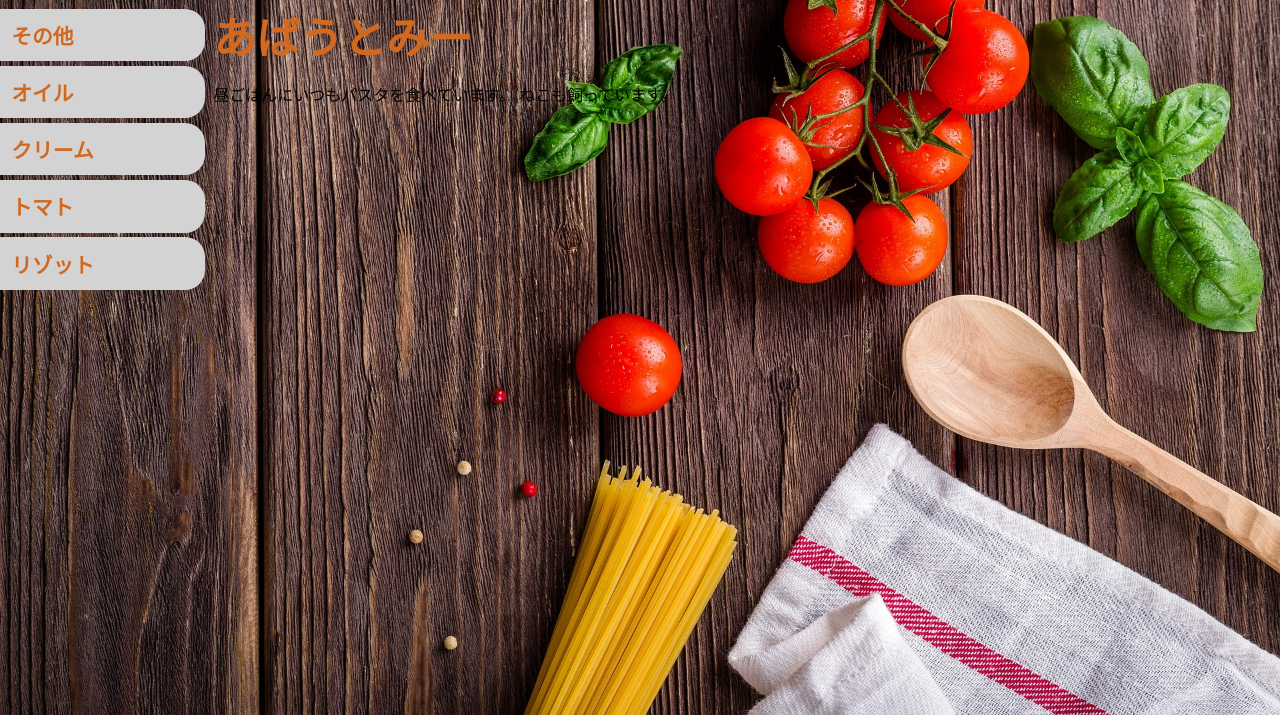
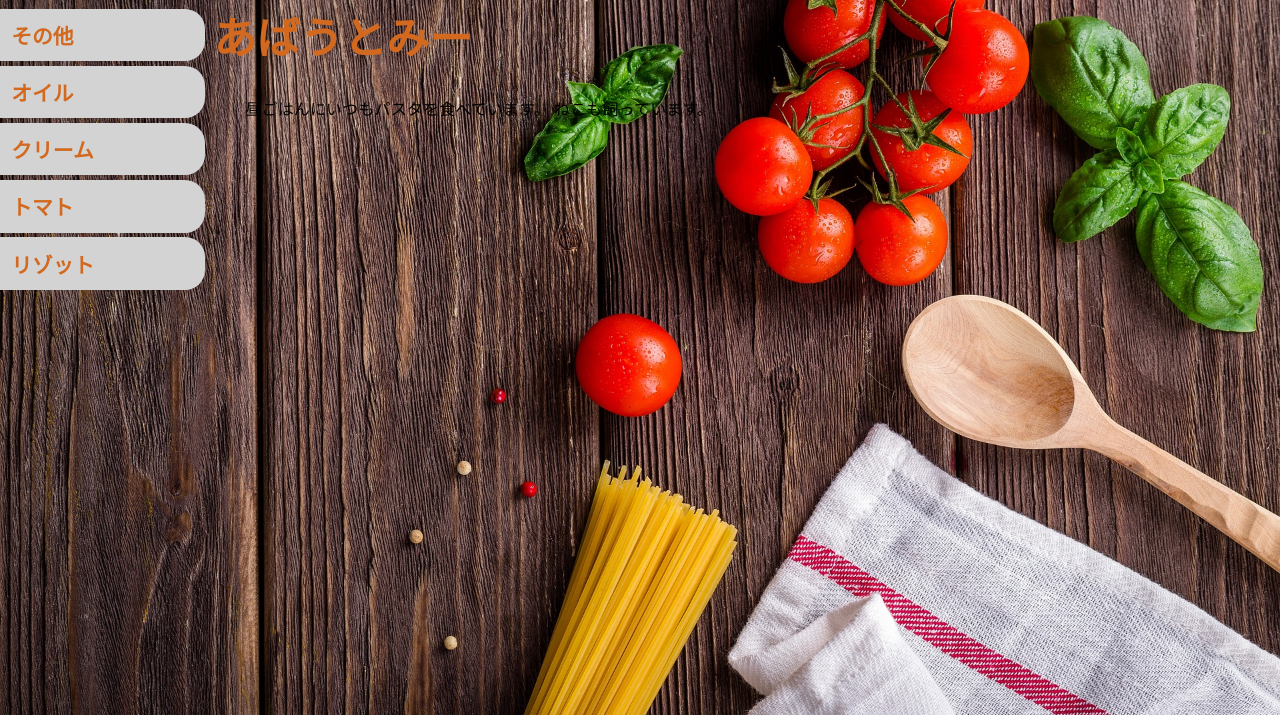
Before and after one commit to Kota-Ohno/pasta-diary, a Gatsby site: page /about in a window 1280 px wide. Shown: the part 85-800 px from the top of the page. Built offline with nearby package versions, Linux system fonts and the light colour scheme; Gatsby itself is replaced by a stand-in of ours.

Commit message:
アバウトページのMUI化

```diff
--- a/src/pages/about.jsx
+++ b/src/pages/about.jsx
@@ -3,14 +3,20 @@ import * as React from "react"
 import Layout from "../components/layout"
 import Seo from "../components/seo"
 
+// MUI Componentsをインポート
+import Grid from '@mui/material/Grid';
+import Typography from '@mui/material/Typography';
+
 // Step 2: Define your component
 const AboutPage = () => {
   return (
     <Layout pageTitle="あばうとみー">
-      <p>
-        昼ごはんにいつもパスタを食べています。
-        ねこも飼っています。
-      </p>
+      <Grid>
+        <Typography variant="body1" sx={{ margin: '2rem'}} >
+          昼ごはんにいつもパスタを食べています。
+          ねこも飼っています。
+        </Typography>
+      </Grid>
     </Layout>
   )
 }
```
